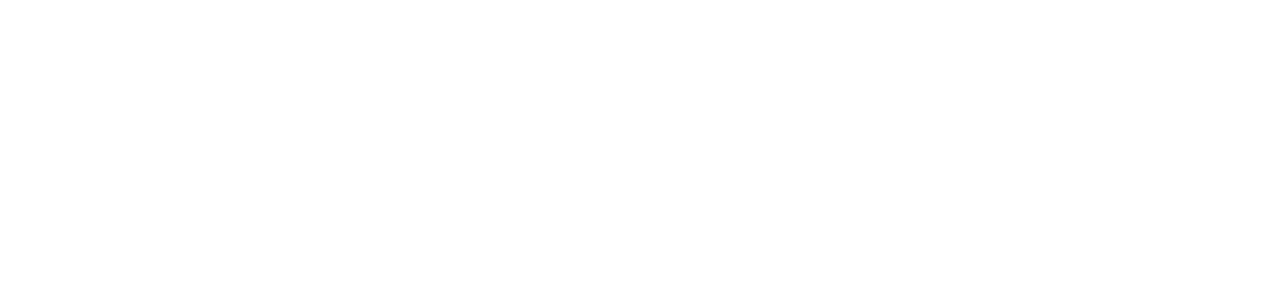
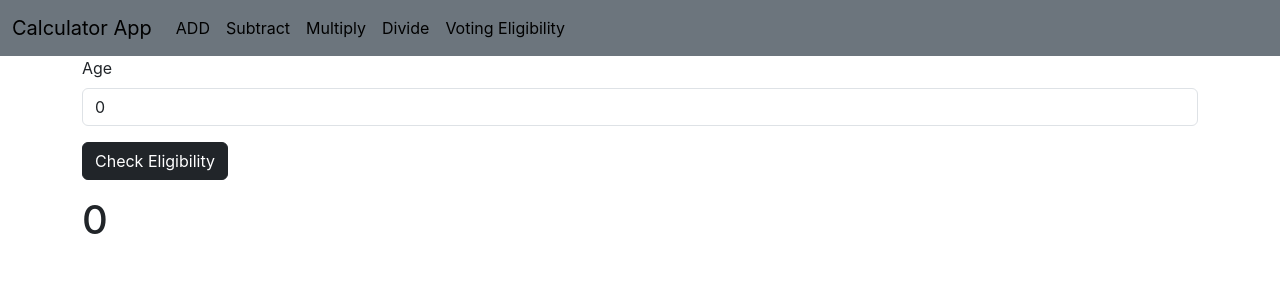
Before and after one commit to 0MadGaming0/Calculator-App, a React (Create React App) app: page /vote in a window 1280 px wide. Before the commit this address had no page. Shown: the top 300 px of the page. Built offline with nearby package versions, Linux system fonts and the light colour scheme.

Commit message:
Voting Eligiblity

```diff
--- a/src/App.js
+++ b/src/App.js
@@ -5,6 +5,7 @@
 import Subtraction from './Components/Subtraction';
 import Multiplication from './Components/Multiplication';
 import Division from './Components/Division';
+import VotingEligibility from './Components/VotingEligibility';
 
 function App() {
   return (
@@ -14,6 +15,7 @@
       <Route path='/sub' element={<Subtraction/>}/>
       <Route path='/mult' element={<Multiplication/>}/>
       <Route path='/divi' element={<Division/>}/>
+      <Route path='/vote' element={<VotingEligibility/>}/>
     </Routes>
     </BrowserRouter>
   );
--- a/src/Components/Navbar.jsx
+++ b/src/Components/Navbar.jsx
@@ -27,6 +27,9 @@
                                         <li>
                                             <Link class="nav-link active" aria-current="page" to="/divi">Divide</Link>
                                         </li>
+                                        <li>
+                                            <Link class="nav-link active" aria-current="page" to="/vote">Voting Eligibility</Link>
+                                        </li>
                                     </ul>
                                 </div>
                             </div>
--- /dev/null
+++ b/src/Components/VotingEligibility.jsx
@@ -0,0 +1,47 @@
+import React, { useState } from 'react'
+import Navbar from './Navbar'
+
+const VotingEligibility = () => {
+const[input,setInput]=useState(
+    {age:0}
+)
+const[result,setResult]=useState(0)
+const inputHandler=(e)=>{
+    setInput({...input,[e.target.name]:e.target.value})
+}
+const readValue=()=>{
+    let age= parseInt(input.age)
+    if (age>=18) {
+        setResult("Eligible")
+    }
+    else
+    {
+        setResult("Not Eligible")
+    }
+}
+  return (
+    <div>
+        <Navbar/>
+      <div className="container">
+        <div className="row">
+            <div className="col col-12 col-sm-12 col-md-12 col-lg-12 col-xl-12 col-xxl-12">
+                <div className="row g-3">
+                    <div className="col col-12 col-sm-12 col-md-12 col-lg-12 col-xl-12 col-xxl-12">
+                        <label htmlFor="" className="form-label">Age</label>
+                        <input name='age' value={input.age} onChange={inputHandler} type="text" className="form-control" placeholder='Enter your age' />
+                    </div>
+                    <div className="col col-12 col-sm-12 col-md-12 col-lg-12 col-xl-12 col-xxl-12">
+                        <button onClick={readValue} className="btn btn-dark">Check Eligibility</button>
+                    </div>
+                    <div>
+                        <h1><p className='text-dark'>{result}</p></h1>
+                    </div>
+                </div>
+            </div>
+        </div>
+      </div>
+    </div>
+  )
+}
+
+export default VotingEligibility
```
